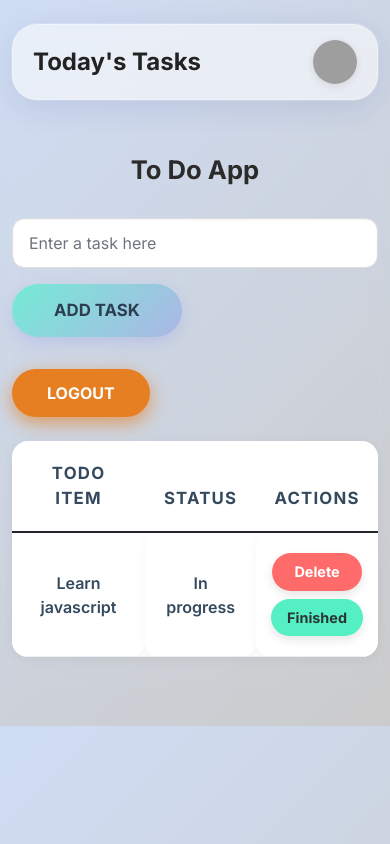
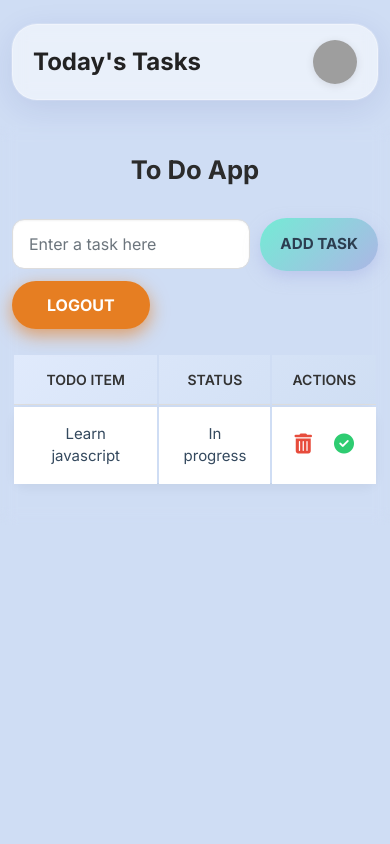
Before and after one commit to priya-darshini8603/todo_django, a Django app: page / in a window 390 px wide. Run offline with Django 4.2, Linux system fonts and the light colour scheme; a user stored in the database is signed in; data comes from the database, SQL or seed files in the repository; grey boxes are pictures that could not be loaded.

Commit message:
Deployment Changes

```diff
--- a/todoapp/static/css/todo.css
+++ b/todoapp/static/css/todo.css
@@ -1,6 +1,6 @@
 body {
     font-family: 'Inter', sans-serif;
-    background: linear-gradient(135deg, rgb(207, 221, 244) 0%, rgb(203, 203, 203) 100%);
+    background: rgb(207, 221, 244);
     margin: 0;
     padding: 0;
 }
@@ -85,47 +85,62 @@ a button.btn-primary:hover {
 }
 
 .table {
-    background-color: #fff;
-    border-radius: 16px;
-    overflow: hidden;
-    box-shadow: 0 2px 12px rgba(0, 0, 0, 0.05);
+    width: 100%;
+    border-collapse: separate;
+    background: transparent;
 }
 
-.table th {
-    background: transparent;
-    color: #34495e;
-    font-weight: 700;
-    font-size: 1.05rem;
-    text-align: center;
-    padding: 20px 15px;
-    user-select: none;
-    letter-spacing: 1.2px;
-    text-transform: uppercase;
+.table thead tr {
+    background: linear-gradient(135deg, #e0eafc, #cfdef3);
 }
 
-.table td {
-    background: rgba(255, 255, 255, 0.95);
-    border-radius: 15px;
-    padding: 20px 15px;
+.table thead th {
+    color: #333;
+    font-weight: 600;
+    font-size: 14px;
+    text-transform: uppercase;
+    padding: 14px 16px;
     text-align: center;
-    vertical-align: middle;
-    font-size: 1rem;
-    color: #34495e;
-    font-weight: 600;
-    box-shadow:
-        0 3px 8px rgba(0, 0, 0, 0.04);
-    transition: box-shadow 0.3s ease;
+    border-bottom: 1px solid #ddd;
+}
+
+.table tbody tr {
+    background-color: #ffffff;
+    border-radius: 12px;
+    box-shadow: 0px 4px 12px rgba(0, 0, 0, 0.05);
+    transition: all 0.3s ease;
 }
 
 
-.table tbody tr {
-    border-bottom: 1px solid #eee;
-    transition: background-color 0.3s;
+.table td {
+    text-align: center;
+    padding: 16px;
+    font-size: 15px;
+    color: #34495e;
+    border: none;
 }
 
-.table tbody tr:hover {
-    background-color: #fafafa;
+.btn-icon {
+    background: none;
+    border: none;
+    font-size: 18px;
+    cursor: pointer;
+    margin: 0 6px;
+    transition: 0.2s;
 }
+
+.btn-icon:hover {
+    transform: scale(1.2);
+}
+
+.btn-delete {
+    color: #e74c3c;
+}
+
+.btn-finish {
+    color: #2ecc71;
+}
+
 
 .btn-danger,
 .btn-success {
@@ -239,8 +254,34 @@ section:hover {
         0 0 0 1px rgba(255, 255, 255, 0.3);
 }
 
+.btn-group {
+    display: flex;
+    flex-direction: row;
+    gap: 10px;
+    justify-content: center;
+    align-items: center;
+}
+
+.task-form .form-row {
+    display: flex;
+    gap: 10px;
+    justify-content: center;
+    align-items: center;
+    flex-wrap: wrap;
+}
+
+.task-form .form-control {
+    flex: 1;
+    min-width: 220px;
+    max-width: 400px;
+}
+
+.task-form .btn-primary {
+    white-space: nowrap;
+}
+
+
 @media (max-width: 991px) {
-
     section {
         background: none;
         border: none;
@@ -260,7 +301,67 @@ section:hover {
     }
 
     .btn-group {
-        flex-direction: column;
-        gap: 8px;
+        display: flex;
+        flex-direction: row;
+        justify-content: center;
+        align-items: center;
+        flex-wrap: nowrap;
     }
+
+    .btn-group a {
+        display: inline-flex;
+        align-items: center;
+        justify-content: center;
+    }
+
+    .btn-icon {
+        font-size: 20px;
+        margin: 0;
+        padding: 6px;
+        cursor: pointer;
+    }
+
+    .task-form .form-row {
+        display: flex;
+        gap: 10px;
+        justify-content: center;
+        align-items: center;
+        flex-wrap: wrap;
+    }
+
+    .task-form .form-control {
+        flex: 1;
+        min-width: 220px;
+        max-width: 400px;
+    }
+
+    .task-form .btn-primary {
+        white-space: nowrap;
+    }
+
+    .task-form .form-row {
+        display: flex;
+        flex-direction: row;
+        justify-content: center;
+        align-items: center;
+        gap: 10px;
+        flex-wrap: wrap;
+    }
+
+    .task-form .form-control {
+        flex: 1;
+        min-width: 180px;
+        max-width: 300px;
+    }
+
+    .task-form .btn-primary {
+        white-space: nowrap;
+        padding: 15px 20px;
+        font-size: 0.95rem;
+    }
+
+    a button.btn-primary {
+        margin-top: 10px;
+    }
+
 }
--- a/todoapp/templates/todoapp/todo.html
+++ b/todoapp/templates/todoapp/todo.html
@@ -9,6 +9,7 @@
   <title>To Do App</title>
   <link href="https://fonts.googleapis.com/css2?family=Inter:wght@400;600;700&display=swap" rel="stylesheet">
   <link href="https://cdn.jsdelivr.net/npm/bootstrap@5.1.3/dist/css/bootstrap.min.css" rel="stylesheet">
+  <link href="https://cdnjs.cloudflare.com/ajax/libs/font-awesome/6.4.0/css/all.min.css" rel="stylesheet">
   <link rel="stylesheet" href="{% static 'css/todo.css' %}">
 </head>
 
@@ -40,20 +41,13 @@
         <div class="col col-lg-10 col-xl-8">
 
           <h4 class="text-center my-3 pb-3">To Do App</h4>
-
-          <form method="POST" class="row row-cols-lg-auto g-3 justify-content-center align-items-center mb-4 pb-2">
+          <form method="POST" class="task-form">
             {% csrf_token %}
-            <div>
-              <div class="form-outline">
-                <input type="text" id="form1" class="form-control" name="task" placeholder="Enter a task here" />
-              </div>
-            </div>
-
-            <div class="col-12">
+            <div class="form-row">
+              <input type="text" name="task" placeholder="Enter a task here" class="form-control" required>
               <button type="submit" class="btn btn-primary">Add Task</button>
             </div>
           </form>
-
           <a href="{% url 'logout' %}"><button style="background: firebrick; color: white;" type="submit"
               class="btn btn-primary">Logout</button></a>
 
@@ -79,14 +73,17 @@
                 <td>
                   <div class="btn-group">
                     <a href="{% url 'delete' i.todo_name %}">
-                      <button type="submit" class="btn btn-danger">Delete</button>
+                      <button type="button" class="btn-icon btn-delete" title="Delete">
+                        <i class="fas fa-trash-alt"></i>
+                      </button>
                     </a>
                     <a href="{% url 'update' i.todo_name %}">
-                      <button type="submit" class="btn btn-success">Finished</button>
+                      <button type="button" class="btn-icon btn-finish" title="Mark as Done">
+                        <i class="fas fa-check-circle"></i>
+                      </button>
                     </a>
                   </div>
                 </td>
-
               </tr>
               {% endfor %}
 
@@ -99,7 +96,7 @@
     </div>
     </div>
   </section>
-<script src="https://cdn.jsdelivr.net/npm/bootstrap@5.1.3/dist/js/bootstrap.bundle.min.js"></script>
+  <script src="https://cdn.jsdelivr.net/npm/bootstrap@5.1.3/dist/js/bootstrap.bundle.min.js"></script>
 </body>
 
 </html>
```
